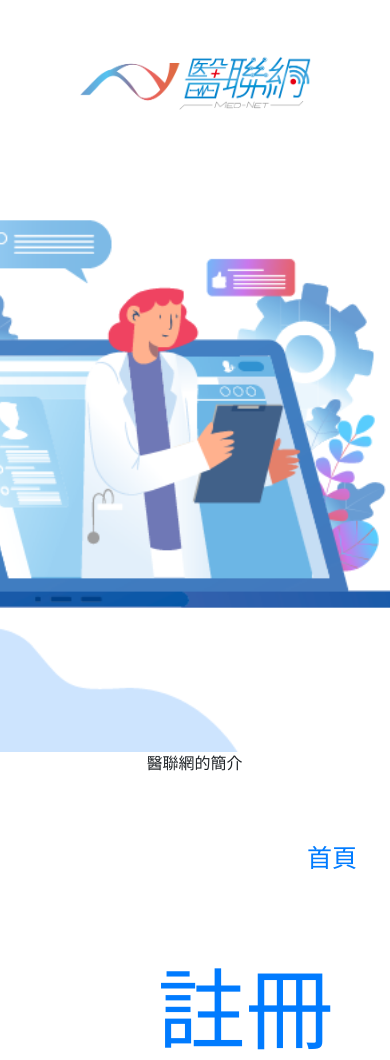
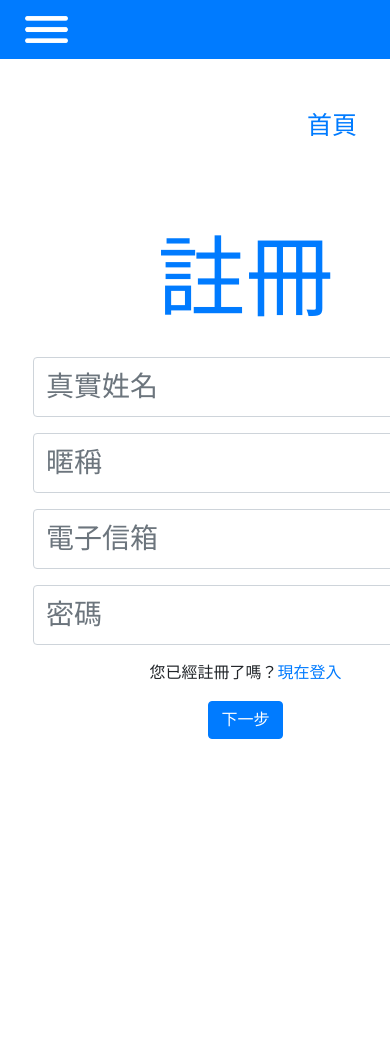
Before and after one commit to wusamzong/forum, a PHP site: the page made by 切版_signup.php in a window 390 px wide; the page is wider, and only the part inside the window is pictured. Shown: the top 1060 px of that part. After the commit the page ends 739 px from the top of that part, so only its background shows below. Run offline with PHP 8.4, Linux system fonts and the light colour scheme; data comes from the database, SQL or seed files in the repository; some libraries are stand-ins or nearby versions.

Commit message:
「切版」完成手機板的登入/註冊頁面

```diff
--- a/_css.php
+++ b/_css.php
@@ -8,13 +8,13 @@
   }
 
   @media screen and (max-width: 992px){
-    .displayNone{
-      display: none;
+    .bodySpace{
+      margin: 0 10%;
     }
   }
   @media screen and (min-width: 769px){
-    .displayNone{
-
+    .bodySpace{
+      margin: 0;
     }
   }
 </style>
--- a/_js.php
+++ b/_js.php
@@ -1,3 +1,20 @@
 <script src="https://code.jquery.com/jquery-3.3.1.slim.min.js" integrity="sha384-q8i/X+965DzO0rT7abK41JStQIAqVgRVzpbzo5smXKp4YfRvH+8abtTE1Pi6jizo" crossorigin="anonymous"></script>
 <script src="https://cdnjs.cloudflare.com/ajax/libs/popper.js/1.14.6/umd/popper.min.js" integrity="sha384-wHAiFfRlMFy6i5SRaxvfOCifBUQy1xHdJ/yoi7FRNXMRBu5WHdZYu1hA6ZOblgut" crossorigin="anonymous"></script>
 <script src="https://stackpath.bootstrapcdn.com/bootstrap/4.2.1/js/bootstrap.min.js" integrity="sha384-B0UglyR+jN6CkvvICOB2joaf5I4l3gm9GU6Hc1og6Ls7i6U/mkkaduKaBhlAXv9k" crossorigin="anonymous"></script>
+<script>
+    var clicked = 'none';
+    $(document).ready(function() {
+      $("#side-nav").addClass("d-none");
+      $("#hamburger-menu").click(function() {
+        if(clicked === 'none'){
+          $("#side-nav").removeClass("d-none");
+          clicked = 'block';
+        }else{
+          $("#side-nav").addClass("d-none");
+          clicked = 'none';
+        }
+
+      });
+    });
+
+  </script>
--- a/切版_header,登入前.php
+++ b/切版_header,登入前.php
@@ -1,12 +1,12 @@
 <!-- 頁首 -->
 <header>
-  <div class="d-block d-lg-none d-xl-block">
+  <div class="d-block d-xl-none">
     <div>
       <nav class="navbar navbar-expand-lg navbar-primary bg-primary">
-        <img src="./images/site/漢堡導覽列.png" alt="" height="43px;" class="p-2 ml-3">
+        <img id="hamburger-menu" src="./images/site/漢堡導覽列.png" alt="" height="43px;" class="p-2 ml-3"/>
       </nav>
       <!--按下漢堡導覽且未登入-->
-      <div class="float-left bg-white border shadow p-0" style="width: 60%; height: 100vh;">
+      <div id="side-nav" class=" float-left bg-white border shadow p-0" style="width: 75%; height: 100vh; ">
         <div class="d-flex align-items-center flex-column">
           <img class="my-3" src="./images/site/大頭貼.png" height="200px" alt="">
           <div class="m-2">
@@ -22,6 +22,14 @@
           <a class="list-group-item list-group-item-action pl-5" style="cursor: pointer;">健康檢查</a>
           <a class="list-group-item list-group-item-action pl-5" style="cursor: pointer;">醫療議題</a>
           <a class="list-group-item list-group-item-action pl-5" style="cursor: pointer;">飲食控制</a>
+        </div>
+        <div class="row m-4">
+          <div class="col-3"><a href="">關於我們</a></div>
+          <div class="col-7 "><a href="">最新消息</a></div>
+          <div class="col-3"><a href="">人才招募</a></div>
+          <div class="col-7 "><a href="">免責聲明</a></div>
+          <div class="col-3"><a href="">業務合作</a></div>
+          <div class="col-7 "><a href="">客服中心</a></div>
         </div>
       </div>
     </div>
--- a/切版_signup.php
+++ b/切版_signup.php
@@ -11,10 +11,14 @@
 
     <div class="container-lg" id="app">
         <div class="row">
-            <div class="col-xl-6 col-lg-12 mt-5 d-flex flex-column align-items-center border-right dispalyNone">
-                <img src="./images/site/Logo.png" width="250px" alt="醫聯網" />
-                <img src="./images/site/login.png" width="750px" alt="圖片" />
-                <p>醫聯網的簡介</p>
+            <div class="col-xl-6 col-lg-12 mt-0 d-flex flex-column align-items-center border-right dispalyNone">
+                <img class="d-none d-lg-block mt-5" src="./images/site/Logo.png" width="250px" alt="醫聯網" />
+                <img class="d-none d-lg-block" src="./images/site/login.png" width="750px" alt="圖片" />
+                <p class="d-none d-lg-block">醫聯網的簡介</p>
+            </div>
+
+            <div class="col-12 d-xl-none m-0 p-0 ">
+                <?php require('切版_header,登入前.php') ?>
             </div>
 
             <div class="col-xl-6 col-lg-12 p-5">
@@ -23,7 +27,7 @@
                 <form class="mt-5 input-group input-group-lg d-flex align-items-center flex-column" name="signup" onsubmit="return validateForm()" action="signup_check.php" method="POST" enctype="multipart/form-data">
                     <!--輸入基本資料-->
                     <div :class="{displayNone: !step}">
-                        <div class="mt-5 d-flex align-items-center flex-column" >
+                        <div class="mt-5 d-flex align-items-center flex-column">
                             <h1 class="display-2 text-primary">註冊</h1>
                             <input type="text" name="realName" placeholder="真實姓名" class="form-control mt-3" aria-label="Sizing example input" aria-describedby="inputGroup-sizing-lg" style="width: 425px; height: 60px; font-size: 28px;" />
                             <p id="realNameError"></p>
@@ -166,7 +170,6 @@
     var app = new Vue({
         el: '#app',
         data: {
-
             step: true,
         },
         methods: {
```
Also changed, not shown: 切版_index.php (+4 -4 lines), 切版_signin.php (+4 -3 lines).
